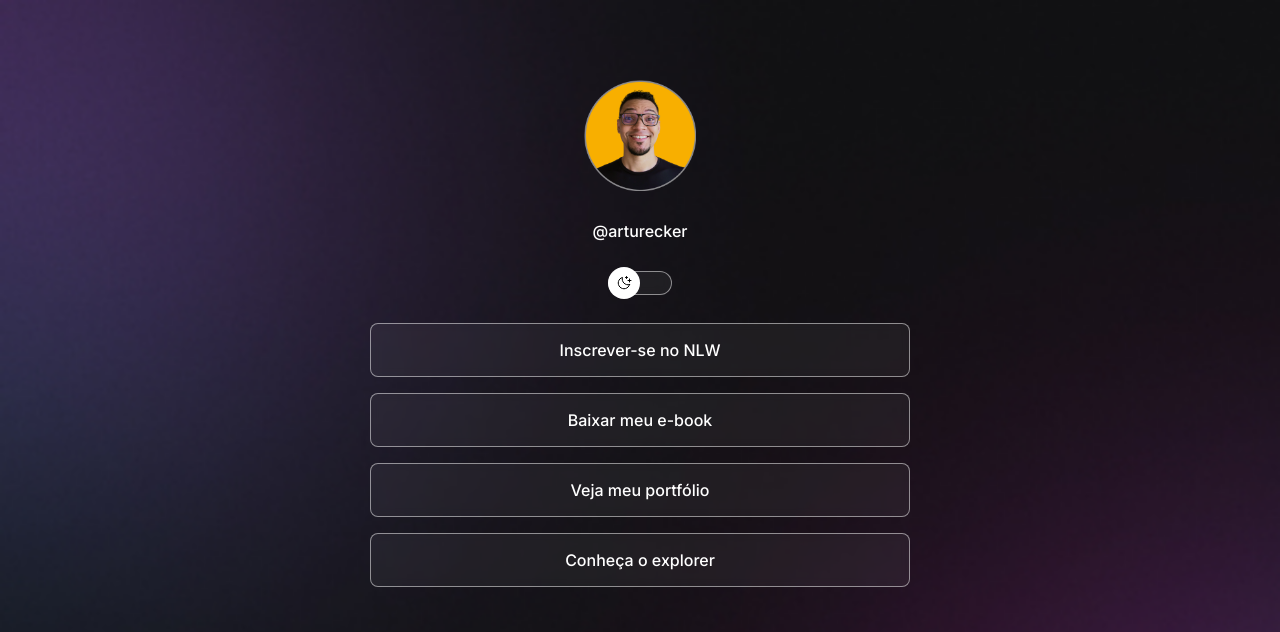
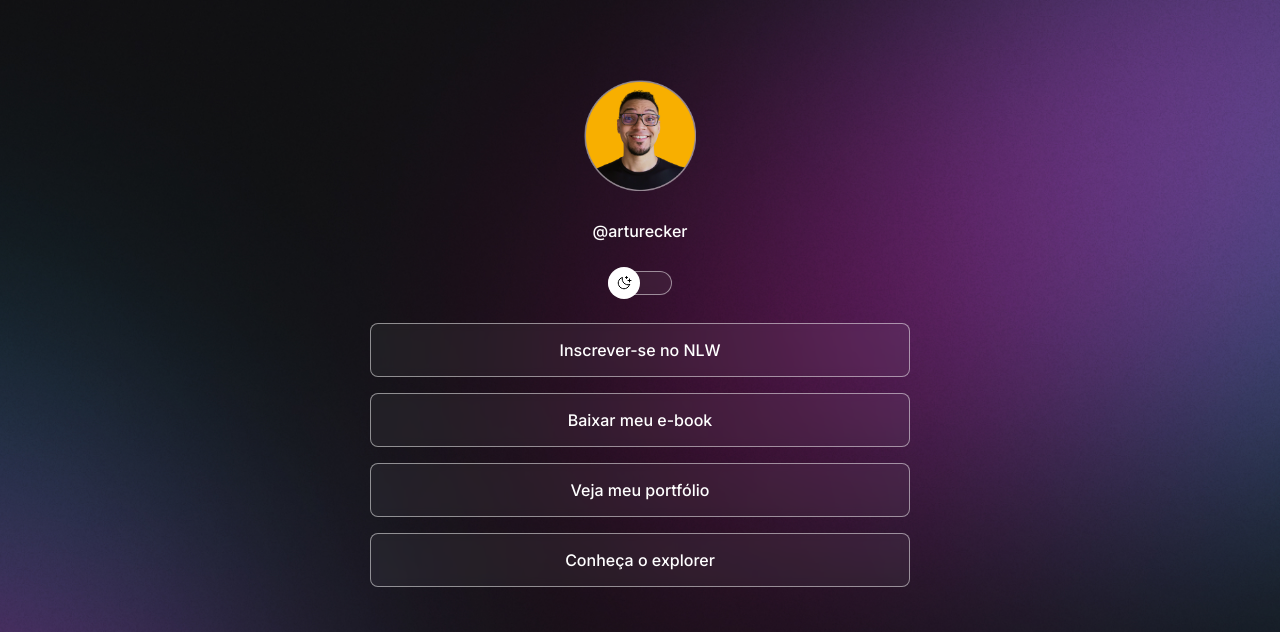
Before and after one commit to arturecker/projeto-rockeseat-1, a plain HTML site: page index.html in a window 1280 px wide. Shown: the top 632 px of the page. Drawn offline with nearby package versions, Linux system fonts and the light colour scheme.

Commit message:
change background based on media queries

```diff
--- a/style.css
+++ b/style.css
@@ -6,29 +6,29 @@
 
 :root {
   --text-color: white;
-  --bg-url:url(./assets/bg-mobile.jpg);
+  --bg-url: url(./assets/bg-mobile.jpg);
   --stroke-color: rgba(255, 255, 255, 0.5);
   --surface-color: rgba(255, 255, 255, 0.05);
   --surface-color-hover: rgba(0, 0, 0, 0.02);
-  --highlight-color:rgba(255, 255, 255, 0.2);
+  --highlight-color: rgba(255, 255, 255, 0.2);
   --switch-bg-url: url(./assets/moon-stars.svg);
 }
 .light {
- --text-color:black;
- --bg-url:url(./assets/bg-mobile-light.jpg);
+  --text-color: black;
+  --bg-url: url(./assets/bg-mobile-light.jpg);
   --stroke-color: rgba(0, 0, 0, 0.5);
   --surface-color: rgba(0, 0, 0, 0.05);
   --surface-color-hover: rgba(0, 0, 0, 0.02);
-  --highlight-color:rgba(0, 0, 0, 0.1);
+  --highlight-color: rgba(0, 0, 0, 0.1);
   --switch-bg-url: url(./assets/sun.svg);
 }
 
-
 body {
   background: var(--bg-url) no-repeat top center/cover;
+  height: 100vh;
 }
 body * {
-font-family: 'Inter', sans-serif;
+  font-family: "Inter", sans-serif;
   color: var(--text-color);
 }
 
@@ -126,7 +126,7 @@ ul li a:hover {
   border-radius: 50%;
 }
 
-#social-links a:hover{
+#social-links a:hover {
   background: var(--highlight-color);
 }
 footer {
@@ -134,3 +134,12 @@ footer {
   text-align: center;
   font-size: 14px;
 }
+/* media queries */
+@media (min-width: 700px) {
+  :root {
+    --bg-url: url(./assets/bg-desktop.jpg);
+  }
+  .light {
+    --bg-url: url(./assets/bg-desktop-light.jpg);
+  }
+}
```
Lines whose indentation alone changed are shown as unchanged.
